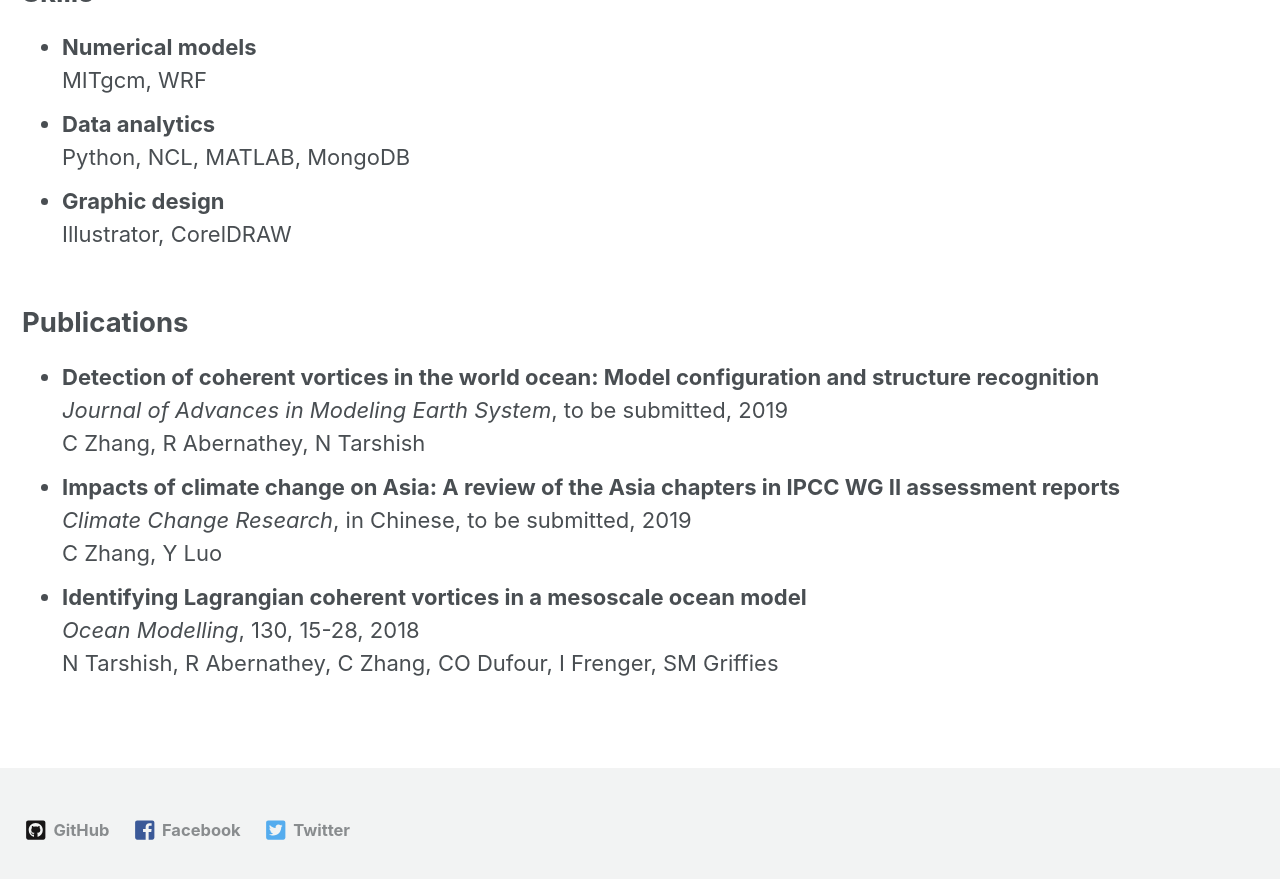
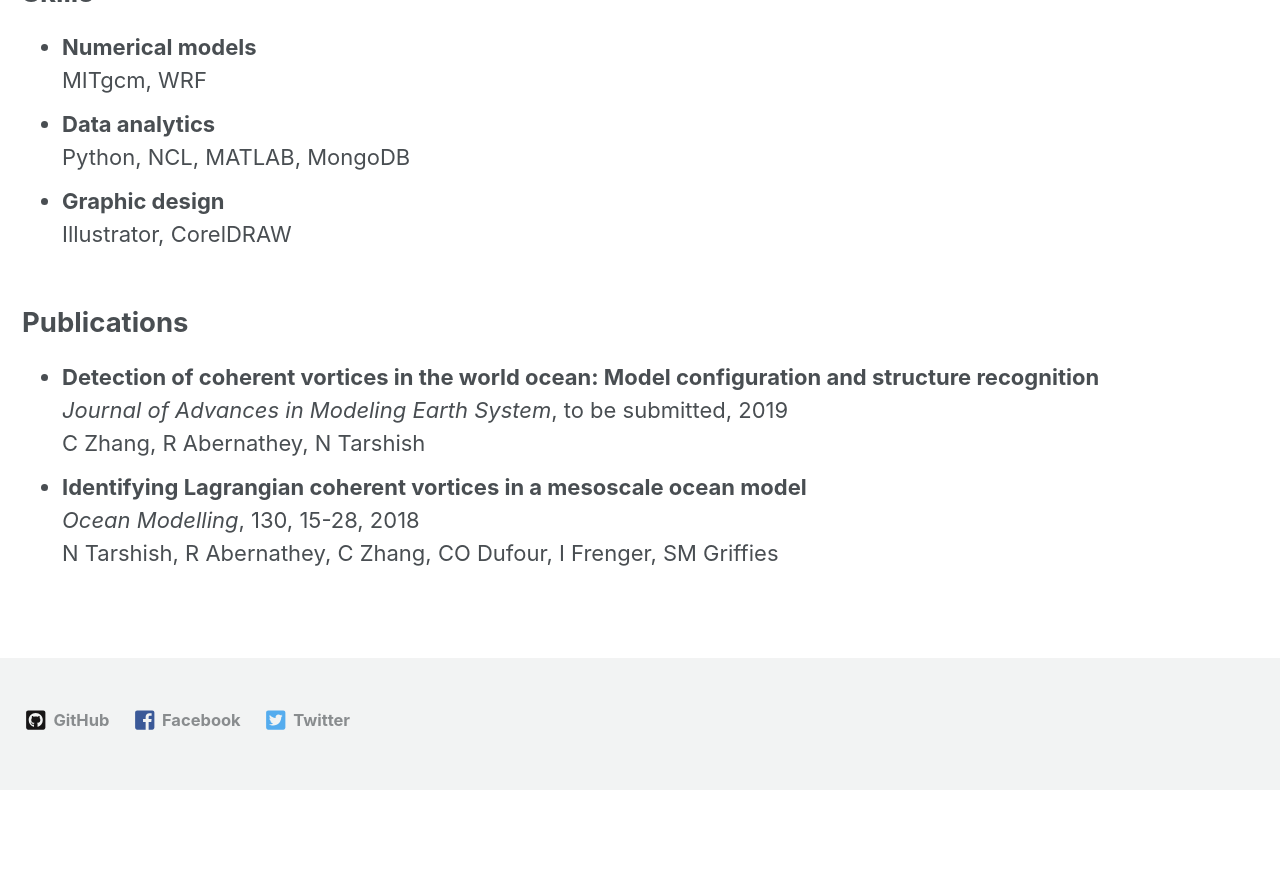
Before and after one commit to ci-zhang/ci-zhang.github.io, a Jekyll site: the page built from _pages/cv.md, in a window 1280 px wide and 900 px high, scrolled down 1111 px. Shown: the top 879 px of the window. Built offline with Jekyll 4.4.1, drawn with Linux system fonts in a browser that asks for light colours; nearby versions of some CDN libraries; a style sheet for code colours, icons or effects is not loaded; after the commit the page ends 1901 px from its top, so only the background shows below that.

```diff
--- a/_pages/cv.md
+++ b/_pages/cv.md
@@ -37,9 +37,6 @@ layout: space
 *  **Detection of coherent vortices in the world ocean: Model configuration and structure recognition**
    *Journal of Advances in Modeling Earth System*, to be submitted, 2019
    C Zhang, R Abernathey, N Tarshish
-*  **Impacts of climate change on Asia: A review of the Asia chapters in IPCC WG II assessment reports**
-   *Climate Change Research*, in Chinese, to be submitted, 2019
-   C Zhang, Y Luo
 *  **Identifying Lagrangian coherent vortices in a mesoscale ocean model**
    *Ocean Modelling*, 130, 15-28, 2018
    N Tarshish, R Abernathey, C Zhang, CO Dufour, I Frenger, SM Griffies
```
Also changed, not shown: _pages/papers.md (+0 -4 lines).
